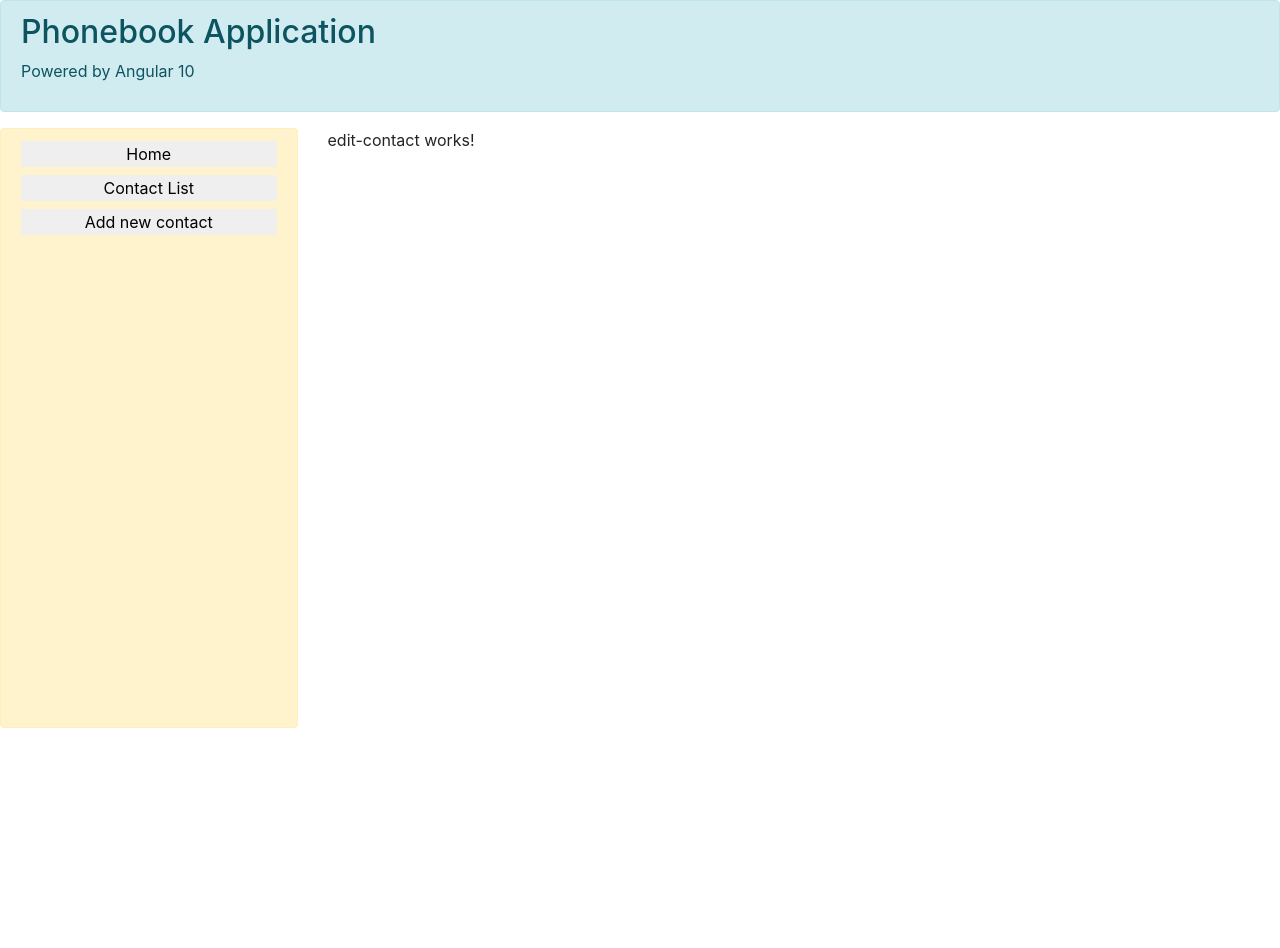
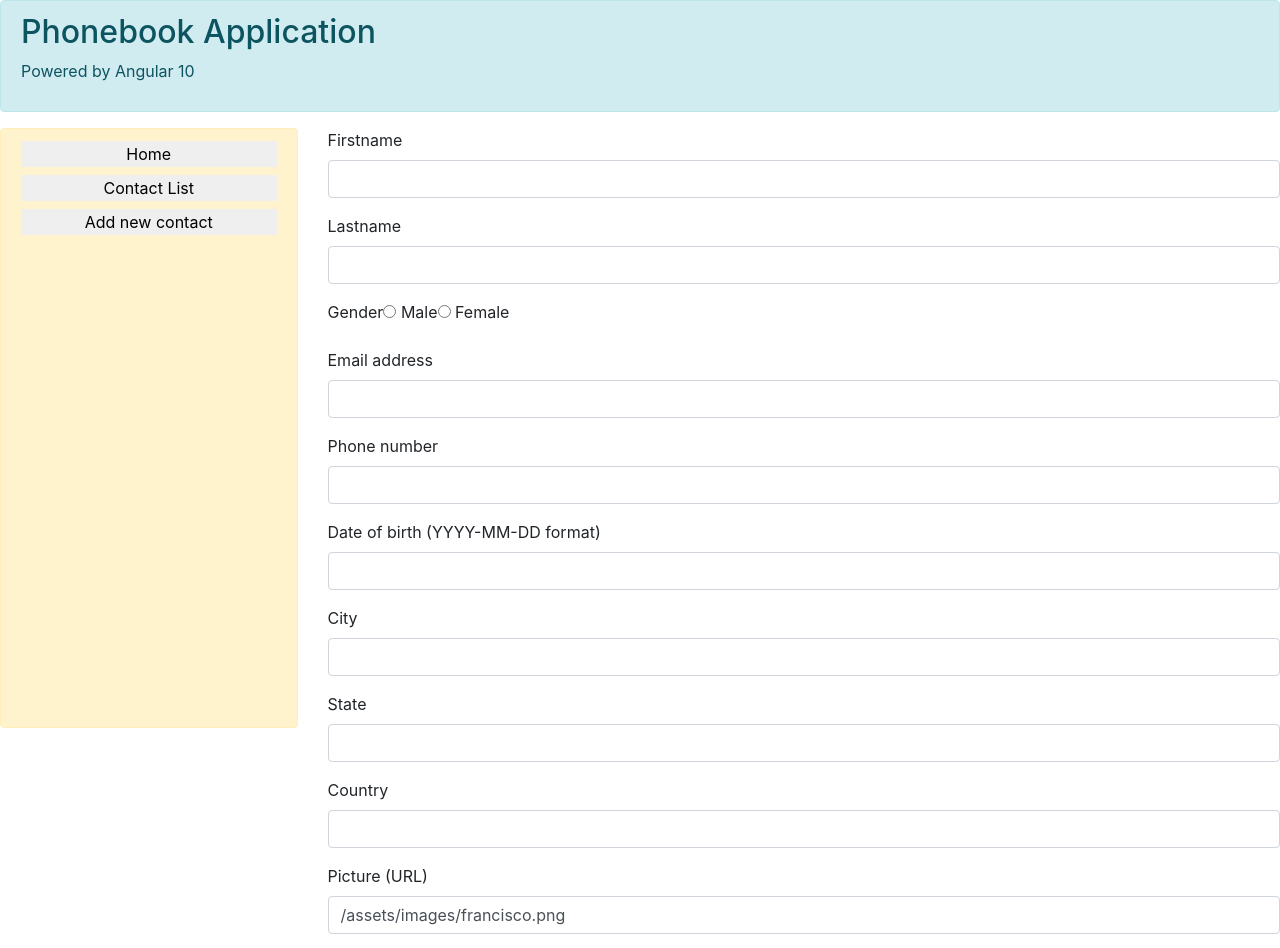
Before and after one commit to franciscovaz/phonebook-app, an Angular app: page /edit-contact/1 in a window 1280 px wide. Shown: the top 948 px of the page. Before the commit the page ends 800 px from the top, so only its background shows below. Built offline with nearby package versions, Linux system fonts and the light colour scheme; data requests are answered from the project's data file.

Commit message:
add form controls name to the view

```diff
--- a/src/app/components/edit-contact/edit-contact.component.html
+++ b/src/app/components/edit-contact/edit-contact.component.html
@@ -1 +1,57 @@
-<p>edit-contact works!</p>
+<form [formGroup]="contactForm">
+
+
+  <div class="form-group">
+    <label>Firstname</label>
+    <input class="form-control" formControlName="firstname">
+  </div>
+
+  <div class="form-group">
+    <label>Lastname</label>
+    <input class="form-control" formControlName="lastname">
+  </div>
+
+  <div class="form-group">
+    <label>Gender</label>
+    <label><input type="radio" name="gender" value="Male" formControlName="gender"> Male</label>
+    <label><input type="radio" name="gender" value="Female" formControlName="gender"> Female</label>
+  </div>
+
+  <div class="form-group">
+    <label>Email address</label>
+    <input class="form-control" formControlName="email">
+  </div>
+
+  <div class="form-group">
+    <label>Phone number</label>
+    <input class="form-control" formControlName="phone">
+  </div>
+
+  <div class="form-group">
+    <label>Date of birth (YYYY-MM-DD format)</label>
+    <input class="form-control" formControlName="dob">
+  </div>
+
+  <div class="form-group">
+    <label>City</label>
+    <input class="form-control" formControlName="city">
+  </div>
+
+  <div class="form-group">
+    <label>State</label>
+    <input class="form-control" formControlName="state">
+  </div>
+
+  <div class="form-group">
+    <label>Country</label>
+    <input class="form-control" formControlName="country">
+  </div>
+
+  <div class="form-group">
+    <label>Picture (URL)</label>
+    <input class="form-control" formControlName="picture">
+  </div>
+
+
+  <button class="btn btn-primary">Save changes</button>
+</form>
```
